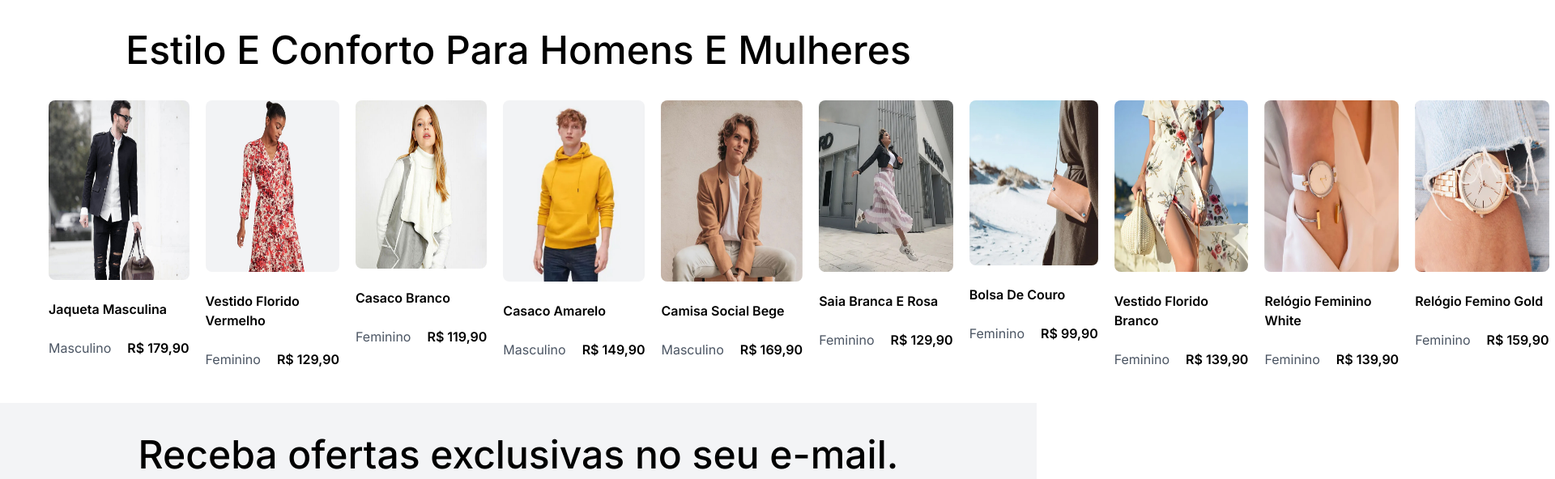
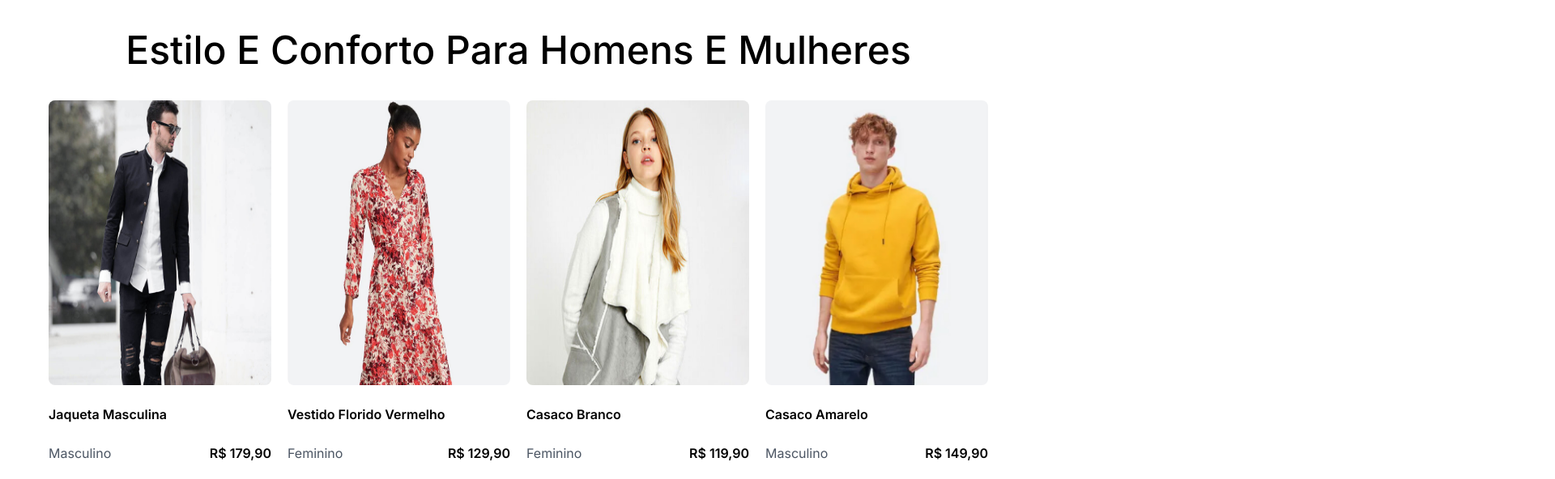
Before and after one commit to ItaloCosta-dev/-Coral-Store-Loja-Virtual-, a Next.js app: page / in a window 1280 px wide. Shown: the part 986-1578 px from the top of the page at 81% size, 1920 px wide, since content can reach past the window. Built offline with nearby package versions, Linux system fonts and the light colour scheme.

Commit message:
feat: grid atualizado.

```diff
--- a/src/components/Gridproducts.tsx
+++ b/src/components/Gridproducts.tsx
@@ -74,9 +74,9 @@ const Gridproducts = () => {
       </h1>
 
       <div className="px-5 mt-9 w-full max-md:max-w-full">
-        <div className="flex gap-5 max-md:flex-col">
+        <div className="grid grid-cols-4 gap-5 max-md:grid-cols-1">
           {products.map((product, index) => (
-            <div className="flex flex-col w-3/12 max-md:w-full key={index}">
+            <div className="flex flex-col key={index}">
               <ProductCard
                 imageSrc={product.imageSrc}
                 productName={product.productName}
```
